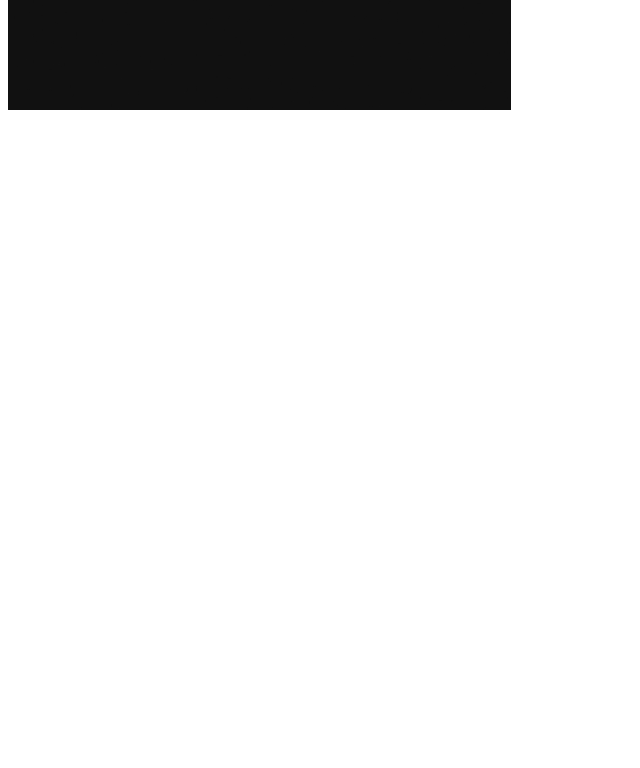
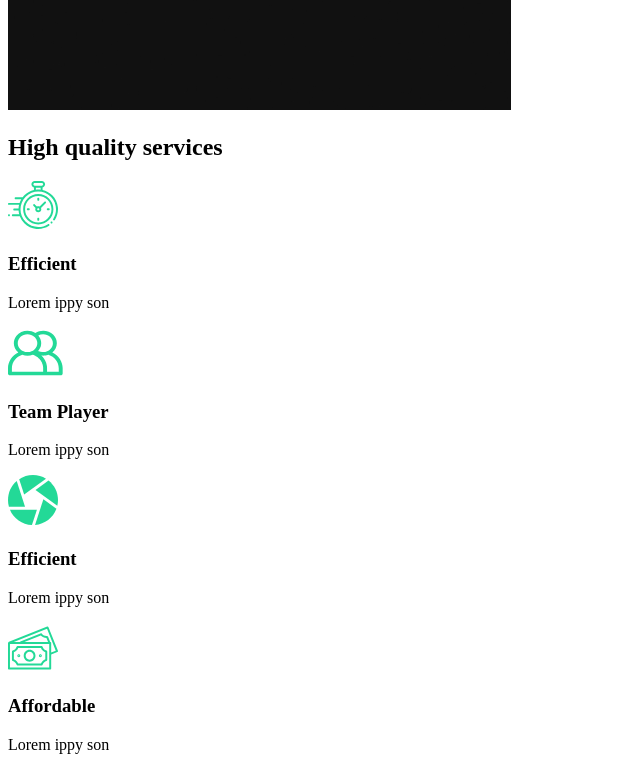
Before and after one commit to Beekasha/dev-portfolio-react, a React (Create React App) app: page / in a window 1280 px wide. Shown: the part 860-1628 px from the top of the page, without its empty margins (0-640 px from the left). Before the commit the page ends 982 px from the top, so only its background shows below. Built offline with nearby package versions, Linux system fonts and the light colour scheme.

Commit message:
Services section

```diff
--- /dev/null
+++ b/src/components/ServicesSection.js
@@ -0,0 +1,48 @@
+//import icons
+import clock from '../img-samples/clock.svg';
+import diaphragm from '../img-samples/diaphragm.svg';
+import money from '../img-samples/money.svg';
+import teamwork from '../img-samples/teamwork.svg'
+import home2 from '../img-samples/home2.png';
+const ServicesSection = () => {
+    return (
+        <div className="services">
+            <div className="description">
+                <h2>High <span>quality</span> services</h2>
+                <div className="cards">
+                    <div className="card">
+                        <div className="icon">
+                            <img src={clock} alt="clock icon"/>
+                            <h3>Efficient</h3>
+                        </div>
+                        <p>Lorem ippy son</p>
+                    </div>
+                    <div className="card">
+                        <div className="icon">
+                            <img src={teamwork} alt="clock icon"/>
+                            <h3>Team Player</h3>
+                        </div>
+                        <p>Lorem ippy son</p>
+                    </div>
+                    <div className="card">
+                        <div className="icon">
+                            <img src={diaphragm} alt="clock icon"/>
+                            <h3>Efficient</h3>
+                        </div>
+                        <p>Lorem ippy son</p>
+                    </div>
+                    <div className="card">
+                        <div className="icon">
+                            <img src={money} alt="clock icon"/>
+                            <h3>Affordable</h3>
+                        </div>
+                        <p>Lorem ippy son</p>
+                    </div>
+                </div>
+            </div>
+            <img src={home2} alt="second home"/>
+        </div>
+    )
+}
+
+export default ServicesSection;
--- a/src/pages/AboutUs.js
+++ b/src/pages/AboutUs.js
@@ -1,9 +1,13 @@
 import React from 'react';
 import AboutSection from '../components/AboutSection'
+import ServicesSection from '../components/ServicesSection'
 
 const AboutUs = () => {
     return(
-        <AboutSection />
+        <>
+            <AboutSection />
+            <ServicesSection />
+        </>
     )
 }
 
```
Also changed, not shown: 1 other file (tests, documents, lock files or other folders).
